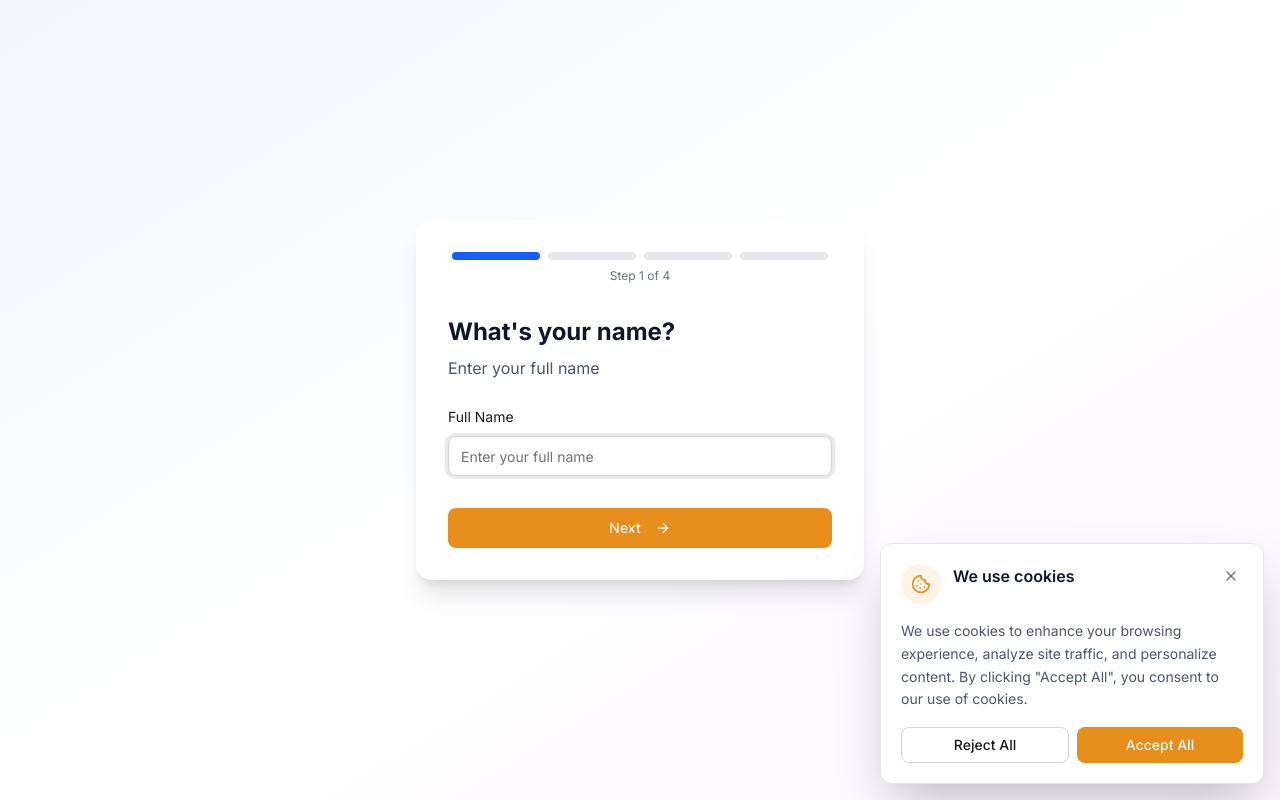
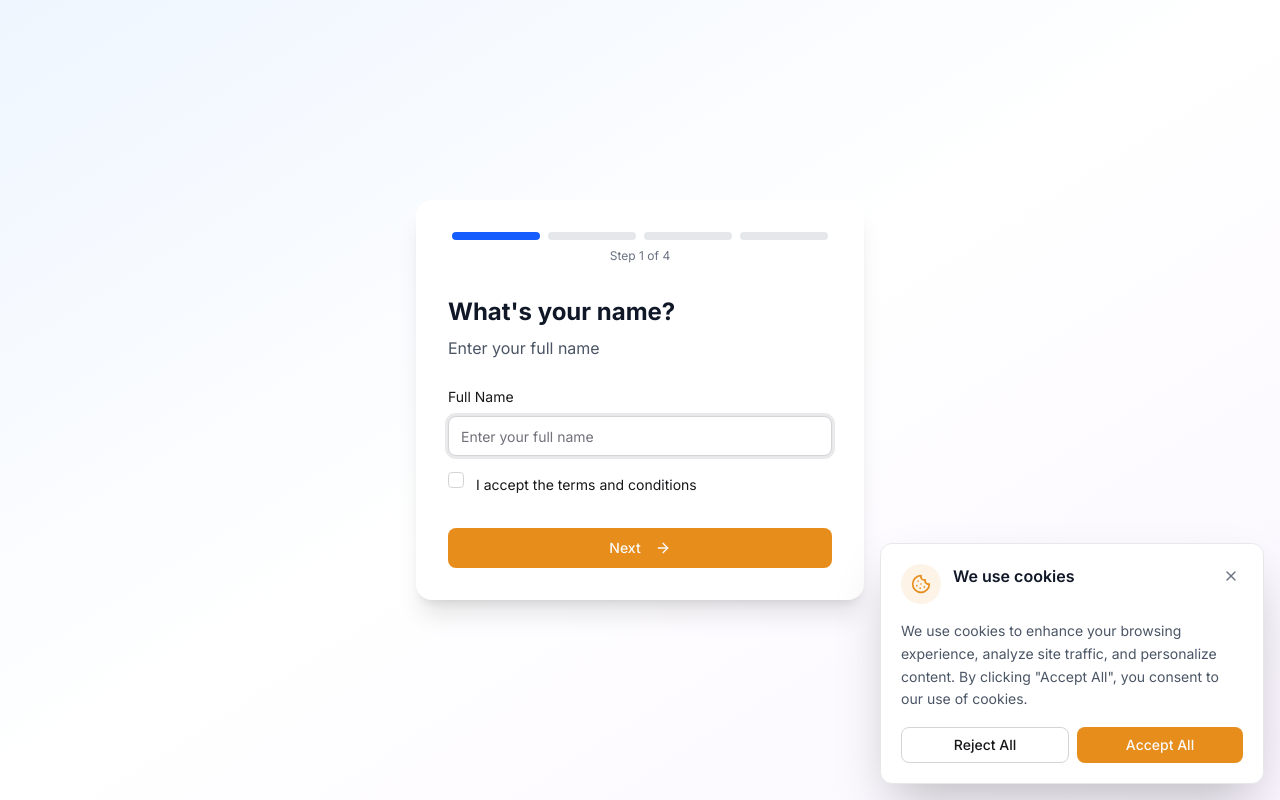
Before and after one commit to Pedro-Luucas/imodes, a Next.js app: page /en/demonstration/wizard in a window 1280 px wide. Built offline with nearby package versions, Linux system fonts and the light colour scheme; no server answers.

Commit message:
user must accept cookies

```diff
--- a/messages/en.json
+++ b/messages/en.json
@@ -266,7 +266,8 @@
         "title": "What's your name?",
         "description": "Enter your full name",
         "label": "Full Name",
-        "placeholder": "Enter your full name"
+        "placeholder": "Enter your full name",
+        "acceptCookies": "I accept the terms and conditions"
       },
       "step2": {
         "title": "What's your email?",
@@ -295,6 +296,7 @@
         "emailRequired": "Email is required",
         "emailInvalid": "Invalid email",
         "roleRequired": "Please select a role",
+        "acceptCookiesRequired": "You must accept the terms and conditions",
         "createFailed": "Failed to create demonstration"
       }
     }
--- a/messages/it.json
+++ b/messages/it.json
@@ -266,7 +266,8 @@
         "title": "Qual è il tuo nome?",
         "description": "Inserisci il tuo nome completo",
         "label": "Nome Completo",
-        "placeholder": "Inserisci il tuo nome completo"
+        "placeholder": "Inserisci il tuo nome completo",
+        "acceptCookies": "Accetto i termini e le condizioni"
       },
       "step2": {
         "title": "Qual è la tua email?",
@@ -295,6 +296,7 @@
         "emailRequired": "L'email è obbligatoria",
         "emailInvalid": "Email non valida",
         "roleRequired": "Seleziona un ruolo",
+        "acceptCookiesRequired": "Devi accettare i termini e le condizioni",
         "createFailed": "Creazione dimostrazione fallita"
       }
     }
--- a/messages/nl.json
+++ b/messages/nl.json
@@ -266,7 +266,8 @@
         "title": "Wat is je naam?",
         "description": "Voer je volledige naam in",
         "label": "Volledige naam",
-        "placeholder": "Voer je volledige naam in"
+        "placeholder": "Voer je volledige naam in",
+        "acceptCookies": "Ik accepteer de voorwaarden"
       },
       "step2": {
         "title": "Wat is je e-mail?",
@@ -295,6 +296,7 @@
         "emailRequired": "E-mail is vereist",
         "emailInvalid": "Ongeldig e-mailadres",
         "roleRequired": "Selecteer een rol",
+        "acceptCookiesRequired": "U moet de voorwaarden accepteren",
         "createFailed": "Demonstratie aanmaken mislukt"
       }
     }
--- a/messages/pt.json
+++ b/messages/pt.json
@@ -831,7 +831,8 @@
         "title": "Qual é o seu nome?",
         "description": "Digite seu nome completo",
         "label": "Nome Completo",
-        "placeholder": "Digite seu nome completo"
+        "placeholder": "Digite seu nome completo",
+        "acceptCookies": "Aceito os termos e condições"
       },
       "step2": {
         "title": "Qual é o seu email?",
@@ -860,6 +861,7 @@
         "emailRequired": "Email é obrigatório",
         "emailInvalid": "Email inválido",
         "roleRequired": "Selecione um papel",
+        "acceptCookiesRequired": "Você deve aceitar os termos e condições",
         "createFailed": "Falha ao criar demonstração"
       }
     }
--- a/src/app/[locale]/demonstration/wizard/page.tsx
+++ b/src/app/[locale]/demonstration/wizard/page.tsx
@@ -6,6 +6,7 @@ import { useTranslations } from 'next-intl';
 import { Button } from '@/components/ui/button';
 import { Input } from '@/components/ui/input';
 import { Label } from '@/components/ui/label';
+import { Checkbox } from '@/components/ui/checkbox';
 import {
   Select,
   SelectContent,
@@ -24,27 +25,36 @@ interface DemoFormData {
   role: 'therapist' | 'patient' | 'student' | 'professor' | null;
 }
 
+type FormErrors = Partial<Record<keyof DemoFormData, string>> & {
+  acceptCookies?: string;
+};
+
 export default function DemonstrationWizardPage() {
   const t = useTranslations('demonstration.wizard');
   const router = useRouter();
   const [currentStep, setCurrentStep] = useState<WizardStep>(1);
   const [isCreating, setIsCreating] = useState(false);
+  const [acceptCookies, setAcceptCookies] = useState(false);
   const [formData, setFormData] = useState<DemoFormData>({
     fullName: '',
     email: '',
     role: null,
   });
 
-  const [errors, setErrors] = useState<Partial<Record<keyof DemoFormData, string>>>({});
+  const [errors, setErrors] = useState<FormErrors>({});
 
   const validateStep = (step: WizardStep): boolean => {
-    const newErrors: Partial<Record<keyof DemoFormData, string>> = {};
+    const newErrors: FormErrors = {};
 
     if (step === 1) {
       if (!formData.fullName.trim()) {
         newErrors.fullName = t('errors.fullNameRequired') || 'Nome é obrigatório';
       } else if (formData.fullName.trim().length < 2) {
         newErrors.fullName = t('errors.fullNameMinLength') || 'Nome deve ter pelo menos 2 caracteres';
+      }
+
+      if (!acceptCookies) {
+        newErrors.acceptCookies = t('errors.acceptCookiesRequired') || 'Aceite os termos e condições';
       }
     }
 
@@ -101,6 +111,7 @@ export default function DemonstrationWizardPage() {
           first_name: formData.fullName.split(' ')[0] || formData.fullName,
           email: formData.email,
           role: formData.role,
+          accept_cookies: acceptCookies,
         }),
       });
 
@@ -208,9 +219,30 @@ export default function DemonstrationWizardPage() {
                     className="mt-2"
                     autoFocus
                   />
+
                   {errors.fullName && (
                     <p className="text-sm text-red-500 mt-1">{errors.fullName}</p>
                   )}
+                </div>
+                <div className="flex items-start gap-3">
+                  <Checkbox
+                    id="acceptCookies"
+                    checked={acceptCookies}
+                    onCheckedChange={(checked) => {
+                      setAcceptCookies(checked === 'indeterminate' ? false : Boolean(checked));
+                      if (errors.acceptCookies) {
+                        setErrors((prev) => ({ ...prev, acceptCookies: undefined }));
+                      }
+                    }}
+                  />
+                  <div className="flex-1">
+                    <Label htmlFor="acceptCookies" className="cursor-pointer text-sm">
+                      {t('step1.acceptCookies') || 'Aceito os termos e condições'}
+                    </Label>
+                    {errors.acceptCookies && (
+                      <p className="text-sm text-red-500 mt-1">{errors.acceptCookies}</p>
+                    )}
+                  </div>
                 </div>
               </div>
             )}
--- a/src/app/api/demonstration/create/route.ts
+++ b/src/app/api/demonstration/create/route.ts
@@ -7,6 +7,7 @@ type CreateDemoRequest = {
   first_name: string;
   email: string;
   role: 'therapist' | 'patient' | 'student' | 'professor';
+  accept_cookies?: boolean;
 };
 
 type CreateDemoResponse = {
@@ -28,7 +29,7 @@ export async function POST(
 ): Promise<NextResponse<CreateDemoResponse | ErrorResponse>> {
   try {
     const body = await request.json();
-    const { full_name, first_name, email, role } = body as CreateDemoRequest;
+    const { full_name, first_name, email, role, accept_cookies } = body as CreateDemoRequest;
 
     // Validation
     if (!full_name || !first_name || !email || !role) {
@@ -69,10 +70,12 @@ export async function POST(
         email,
         role,
         session_id: tempSessionId, // Store temp session ID as text
+        accept_cookies: accept_cookies ?? false, // GDPR compliance: store cookie consent
         metadata: {
           source: 'demonstration_wizard',
           created_via: 'workshop_masterclass',
           temp_session_id: tempSessionId,
+          accept_cookies: accept_cookies ?? false, // Also store in metadata for redundancy
         },
       })
       .select()
```
Also changed, not shown: 1 other file (tests, documents, lock files or other folders).
